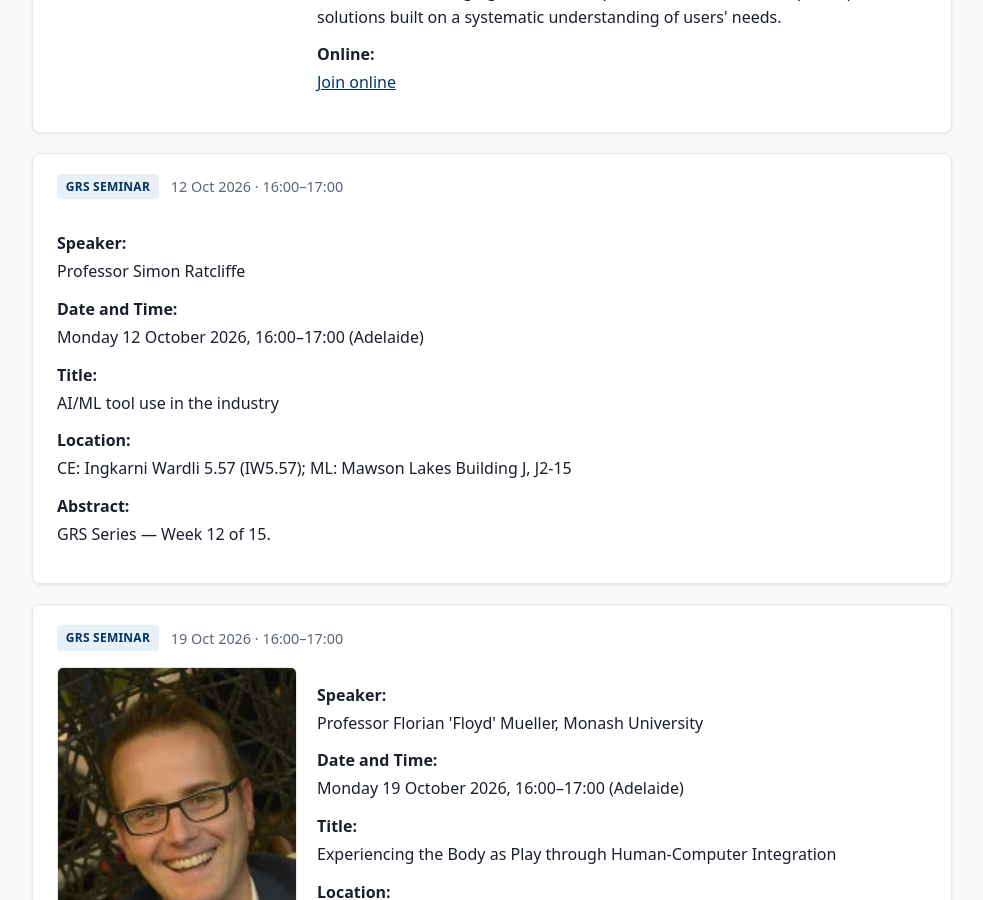
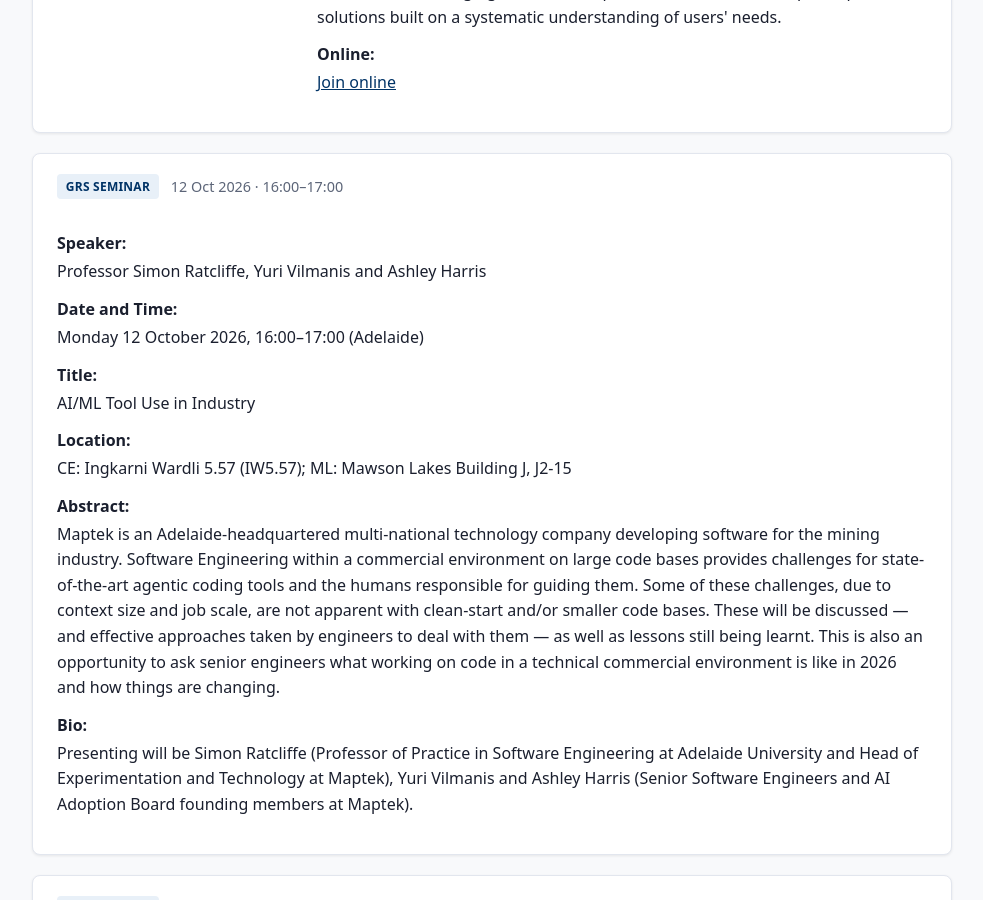
Before and after one commit to ht-timchen/Adelaide-CSIT-GRC, a Jekyll site: the page built from index.md, in a window 1280 px wide and 900 px high, scrolled down 1218 px. Shown: the whole window, without its empty margins (148-1131 px from the left). Built offline with Jekyll 4.4.1, drawn with Linux system fonts in a browser that asks for light colours.

Commit message:
Add Simon Ratcliffe GRS Series talk details for 12 October.
Co-authored-by: Cursor <cursoragent@cursor.com>

```diff
--- a/_data/seminars.yml
+++ b/_data/seminars.yml
@@ -680,13 +680,15 @@ seminars:
     type: hdr_seminar
     series: hdr-2026
     session_number: 12
-    title: "AI/ML tool use in the industry"
-    speaker: "Professor Simon Ratcliffe"
+    title: "AI/ML Tool Use in Industry"
+    speaker: "Professor Simon Ratcliffe, Yuri Vilmanis and Ashley Harris"
     date: 2026-10-12
     time: "16:00–17:00"
     location: "CE: Ingkarni Wardli 5.57 (IW5.57); ML: Mawson Lakes Building J, J2-15"
     abstract: |
-      GRS Series — Week 12 of 15.
+      Maptek is an Adelaide-headquartered multi-national technology company developing software for the mining industry. Software Engineering within a commercial environment on large code bases provides challenges for state-of-the-art agentic coding tools and the humans responsible for guiding them. Some of these challenges, due to context size and job scale, are not apparent with clean-start and/or smaller code bases. These will be discussed — and effective approaches taken by engineers to deal with them — as well as lessons still being learnt. This is also an opportunity to ask senior engineers what working on code in a technical commercial environment is like in 2026 and how things are changing.
+    bio: |
+      Presenting will be Simon Ratcliffe (Professor of Practice in Software Engineering at Adelaide University and Head of Experimentation and Technology at Maptek), Yuri Vilmanis and Ashley Harris (Senior Software Engineers and AI Adoption Board founding members at Maptek).
     status: scheduled
 
   - id: hdr-2026-10-19-series-14
```
